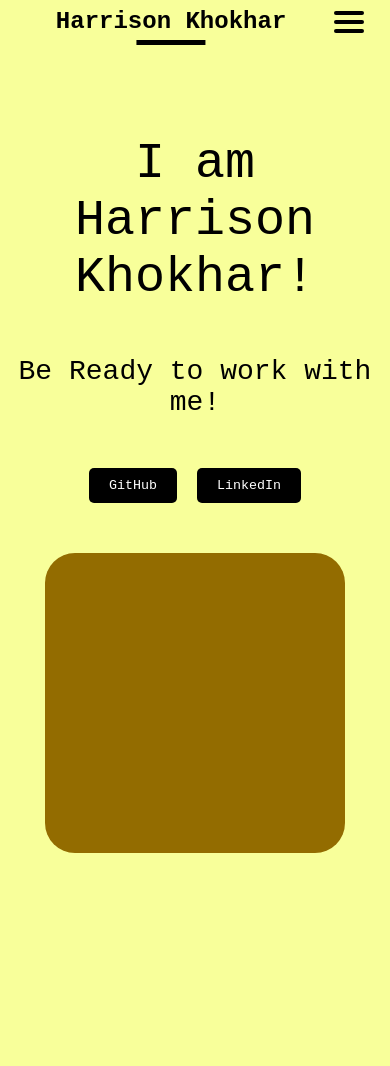
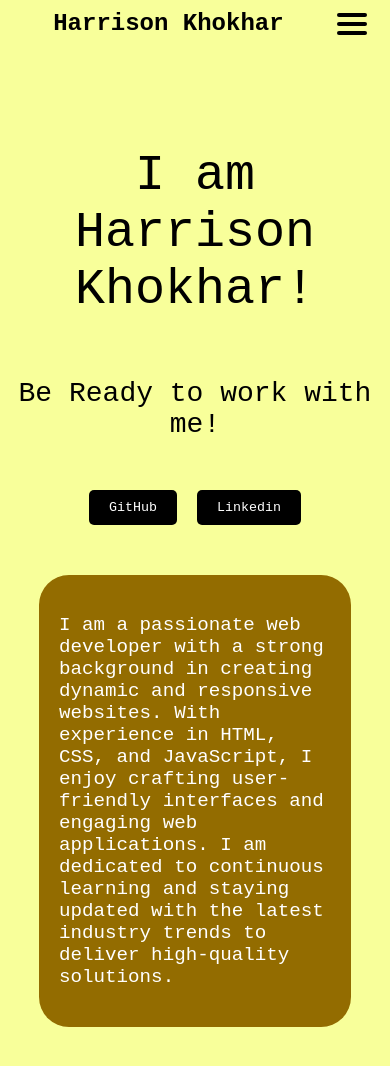
Before and after one commit to factoz234-png/HarrisonKhokhar-WebDeveloper, a website: page index.html in a window 390 px wide. Before the commit the page ends 903 px from the top, so only its background shows below. Drawn offline with Linux system fonts and the light colour scheme.

Commit message:
Nav Modified

```diff
--- a/index.html
+++ b/index.html
@@ -33,12 +33,36 @@
       <div class="main-para">Be Ready to work with me!</div>
 
       <div class="btns">
-        <button>GitHub</button>
-        <button>LinkedIn</button>
+        <button>
+          <a href="https://github.com/factoz234-png" target="_blank">GitHub</a>
+        </button>
+        <button>
+          <a
+            href="https://www.linkedin.com/in/harrison-khokhar-7919b7398/"
+            target="_blank"
+            >Linkedin</a
+          >
+        </button>
       </div>
     </div>
 
-    <div class="about-section"></div>
+    <div class="about-section">
+      <div class="img-info">
+        <img src="Img/information-button.png" alt="" />
+      </div>
+      <div class="about-me">
+        <p>
+          I am a passionate web developer with a strong background in creating
+          dynamic and responsive websites. With experience in HTML, CSS, and
+          JavaScript, I enjoy crafting user-friendly interfaces and engaging web
+          applications. I am dedicated to continuous learning and staying
+          updated with the latest industry trends to deliver high-quality
+          solutions.
+        </p>
+      </div>
+    </div>
+
+    <div style="height: 500px"></div>
 
     <script src="index.js"></script>
   </body>
--- a/index.js
+++ b/index.js
@@ -4,3 +4,12 @@ const navMenu = document.getElementById("nav-menu");
 hammerburger.addEventListener("click", () => {
   navMenu.classList.toggle("active");
 });
+
+window.onscroll = function () {
+  const nav = document.querySelector(".nav");
+  if (window.scrollY > 50) {
+    nav.classList.add("scrolled");
+  } else {
+    nav.classList.remove("scrolled");
+  }
+};
--- a/style.css
+++ b/style.css
@@ -1,13 +1,27 @@
 body {
   background-color: rgb(248, 255, 154);
   color: black;
+  padding: 0;
+  margin: 0;
 }
 
 .nav {
   display: flex;
+  position: sticky;
+  top: 0;
+  z-index: 1000;
+  background-color: transparent;
+  transition:
+    background-color 0.3s ease,
+    padding 0.3s ease;
   justify-content: space-evenly;
   align-items: center;
   flex-direction: row;
+}
+
+.nav.scrolled {
+  background-color: rgba(248, 255, 154, 0.756);
+  backdrop-filter: blur(5px);
 }
 
 .right-nav ul {
@@ -74,6 +88,7 @@ body {
   font-size: 50px;
   text-align: center;
   margin-top: 100px;
+  padding: 10px;
 }
 
 .main-para {
@@ -112,6 +127,10 @@ body {
     border-radius: 5px;
     cursor: pointer;
 
+    a {
+      text-decoration: none;
+      color: white;
+    }
     &:hover {
       background-color: rgb(33, 28, 28);
     }
@@ -123,34 +142,64 @@ body {
   margin: 50px auto;
   border-radius: 30px;
   width: 80%;
-  height: 300px;
+  display: flex;
+  justify-content: center;
+  align-items: flex-start;
 }
 
+.img-info {
+  width: fit-content;
+  display: flex;
+  img {
+    width: 50px;
+    padding: 15px;
+  }
+}
+.about-me {
+  display: flex;
+  justify-content: center;
+  font-family: monospace, Helvetica, sans-serif;
+  font-size: 1.5rem;
+  color: white;
+  width: 90%;
+  margin: 0 auto;
+  padding: 20px;
+}
 @media (max-width: 768px) {
   .left-nav h1 {
     font-size: 24px;
     border: none;
+    &::after {
+      display: none;
+    }
   }
 
   .hamburger {
     display: flex; /* Show hamburger on mobile */
   }
 
+  .nav {
+    align-items: center;
+    justify-content: space-evenly;
+    padding-top: 10px;
+  }
+
   .right-nav {
     display: none; /* Hide the menu by default on mobile */
     width: 100%;
     position: absolute;
-    top: 70px;
+    top: 38px;
     left: 0;
-    background-color: rgb(198, 207, 64);
   }
 
   /* When this class is added via JS, the menu appears */
   .right-nav.active {
     display: block;
+    background-color: rgba(248, 255, 154, 0.756);
+    backdrop-filter: blur(5px);
 
     ul li {
-      margin: 10px 0;
+      margin: 7px 0;
       width: 70px;
       text-align: center;
 
@@ -177,4 +226,13 @@ body {
     align-items: center;
     padding: 20px 0;
   }
+
+  .img-info img {
+    display: none;
+  }
+
+  .about-me {
+    font-size: 1.2rem;
+    text-align: left;
+  }
 }
```
Also changed, not shown: Img/information-button.png (added).
